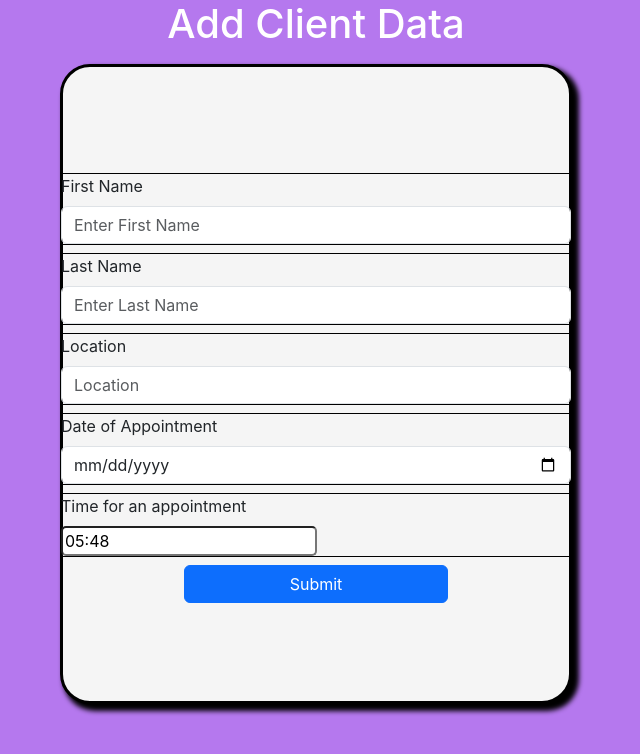
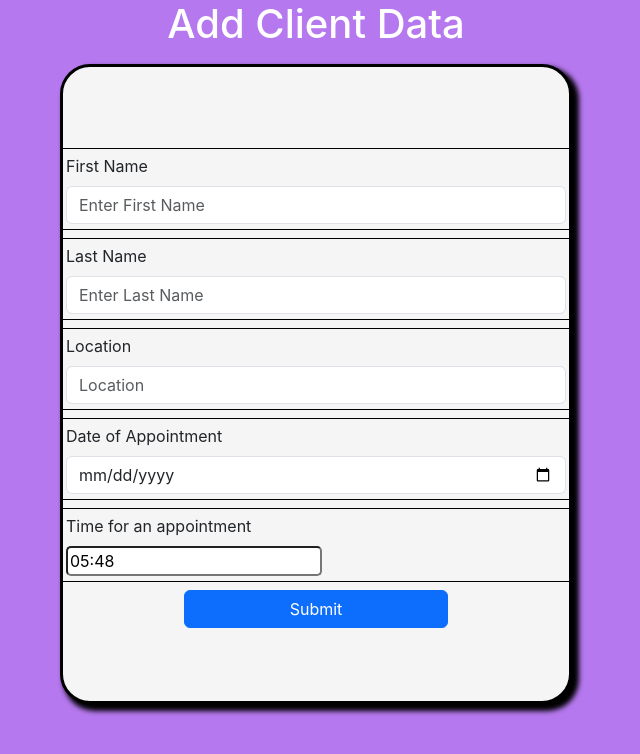
Before and after one commit to Sakshi-hub21/Power-Up-Fitness, a React (Create React App) app: page /add in a window 1280 px wide. Shown: the top 754 px of the page, without its empty margins (324-964 px from the left). Built offline with nearby package versions, Linux system fonts and the light colour scheme.

Commit message:
Update add.css

```diff
--- a/src/components/add.css
+++ b/src/components/add.css
@@ -24,7 +24,7 @@
 .input-1{
     width: 40vw;
     margin: 8px;
-    border: 1px solid black;
+    padding:5px;
 }
 
  .rounded-clock-picker {
```
